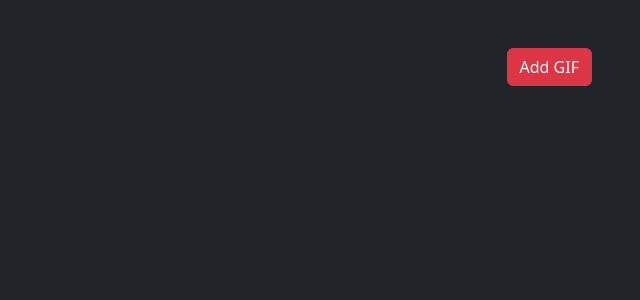
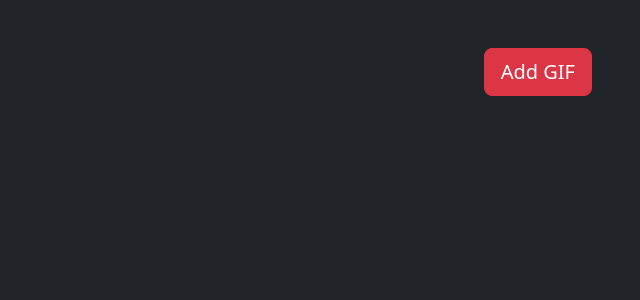
Before and after one commit to jrisner649/gif-project, an Angular app: page / in a window 1280 px wide. Shown: the top 300 px of the page, without its empty margins (640-1280 px from the left). Built offline with nearby package versions, Linux system fonts and the light colour scheme.

Commit message:
feat: enlarge add gif button (#5)

```diff
--- a/src/app/top-bar/top-bar.component.html
+++ b/src/app/top-bar/top-bar.component.html
@@ -1,6 +1,6 @@
 
 <div class="m-5">
     <div class="d-flex flex-row-reverse">
-        <button type="button" class="btn btn-danger">Add GIF</button>
+        <button type="button" class="btn btn-danger btn-lg">Add GIF</button>
     </div>
 </div>
```
